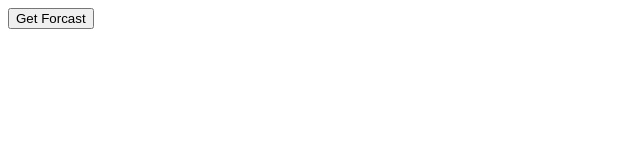
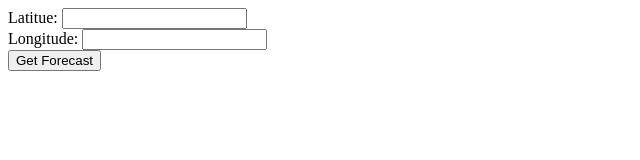
Before and after one commit to staffordc/Week7Lab27, a plain HTML site: page index.html in a window 1280 px wide. Shown: the whole page, without its empty margins (0-640 px from the left). Drawn offline with Linux system fonts and the light colour scheme.

```diff
--- a/app.js
+++ b/app.js
@@ -11,16 +11,15 @@
         }
     };
     ///url reference substring split
-    var RefUrl = "https://forecast.weather.gov/MapClick.php?lat=38.4247341&lon=-86.9624086&FcstType=json"
-    BaseLat = RefUrl.split("https://forecast.weather.gov/MapClick.php?lat=")
-    BaseLon = RefUrl.split("https://forecast.weather.gov/MapClick.php?lat=38.4247341&lon=")
-    BaseEnd = RefUrl.split("https://forecast.weather.gov/MapClick.php?lat=38.4247341&lon=-86.9624086")
+    in1 = document.getElementById("#in1").value
+    in2 = document.getElementById("#in2").value
+    var RefUrl = "https://forecast.weather.gov/MapClick.php?lat=" + in1 + "&lon=" + in2 + "&FcstType=json"
 
     ///input boxes 1info and 2info
-    FinUrl = BaseLat.concat(input1, BaseLon, input2, BaseEnd)
+
 
     ///url reference (box1, on split 1) (box2, on split 2)
-    xhttp.open("Get", FinUrl, true);
+    xhttp.open("Get", RefUrl, true);
 
     xhttp.send();
 }
--- a/index.html
+++ b/index.html
@@ -9,8 +9,15 @@
 </head>
 <body>
     <div>
-    <button type ="button" onclick = "loadDataAjax()">Get Forcast</button>
+    <form action="/action_page.php">
+        Latitue: <input type="text" name="input1" id=#in1><br>
+        Longitude: <input type="text" name="input2" id=#in2><br>
+        <div>
+            <button type ="button" onclick = "loadDataAjax()">Get Forecast</button>
         </div>
+    </form>
+    </div>
+
         <ul id ="weather"></ul>
 </body>
 </html>
```
